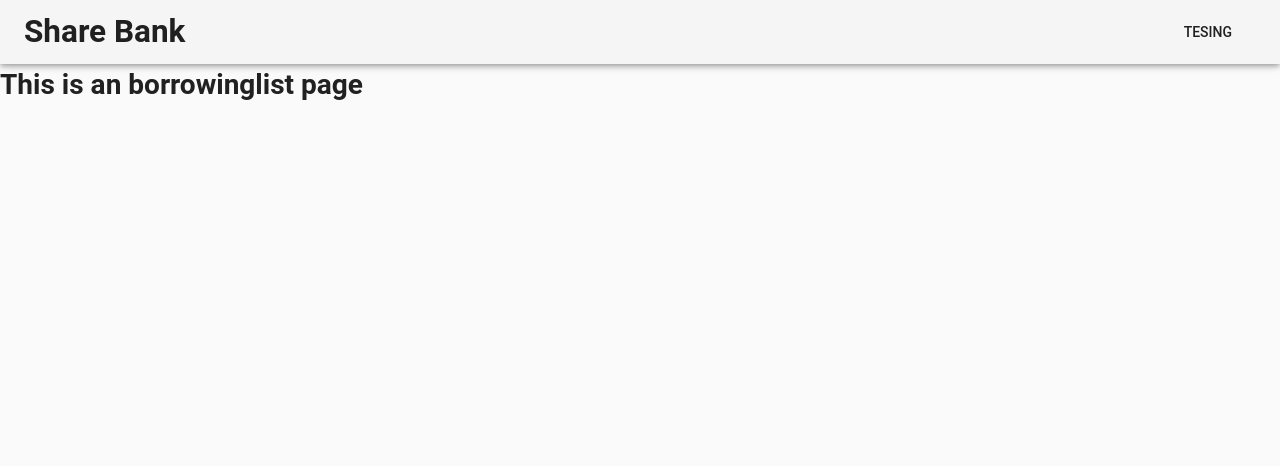
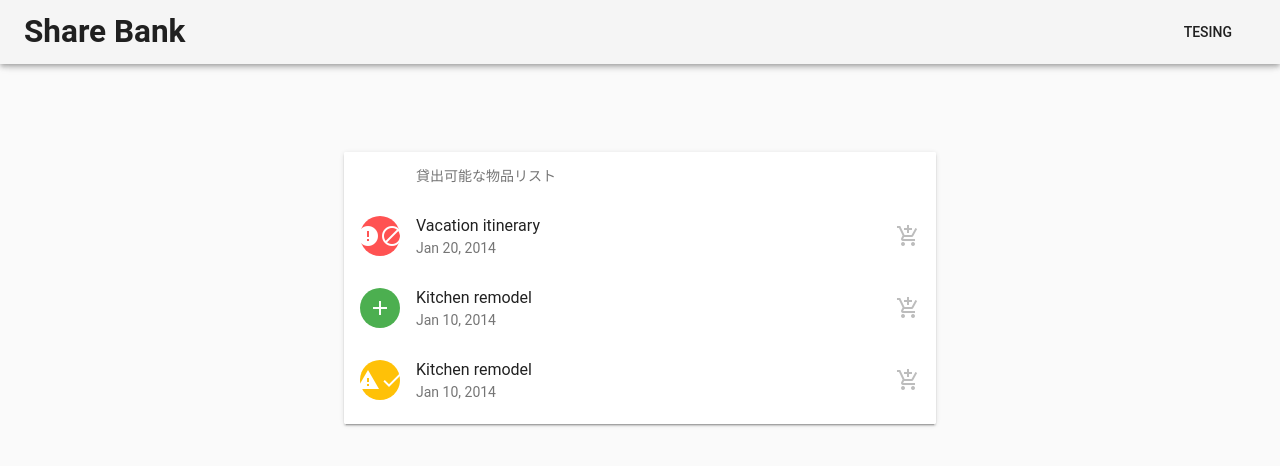
Before and after one commit to i80486dx2/ShareBank, a Vue app: page /borrowing-list in a window 1280 px wide. Shown: the top 466 px of the page. Built offline with nearby package versions, Linux system fonts and the light colour scheme; a small style sheet from the web is missing.

Commit message:
add prototype

```diff
--- a/src/views/BorrowingList.vue
+++ b/src/views/BorrowingList.vue
@@ -1,7 +1,40 @@
 <template>
-  <div class="about">
-    <h1>This is an borrowinglist page</h1>
-  </div>
+<div>
+  <v-spacer></v-spacer>
+  <v-layout row>
+    <v-flex xs12 sm6 offset-sm3 style="position: relative;top: 20%;">
+      <v-container style="position: relative;top: 20%;" class="text-md-center">
+      <v-card>
+        <v-list two-line subheader>
+          <v-subheader inset>貸出可能な物品リスト</v-subheader>
+
+          <v-list-tile
+            v-for="item in items2"
+            :key="item.title"
+            avatar
+            @click=""
+          >
+            <v-list-tile-avatar>
+              <v-icon :class="[item.iconClass]">{{ item.icon }}</v-icon>
+            </v-list-tile-avatar>
+
+            <v-list-tile-content>
+              <v-list-tile-title>{{ item.title }}</v-list-tile-title>
+              <v-list-tile-sub-title>{{ item.subtitle }}</v-list-tile-sub-title>
+            </v-list-tile-content>
+
+            <v-list-tile-action>
+              <v-btn icon ripple>
+                <v-icon color="grey lighten-1">add_shopping_cart</v-icon>
+              </v-btn>
+            </v-list-tile-action>
+          </v-list-tile>
+        </v-list>
+      </v-card>
+      </v-container>
+    </v-flex>
+  </v-layout>
+</div>
 </template>
 
 <script>
@@ -13,18 +46,24 @@ export default {
   data () {
     return {
       db: firebase.firestore(),
+      recipts: [],
+      items2: [
+          { icon: 'block', iconClass: 'error white--text', title: 'Vacation itinerary', subtitle: 'Jan 20, 2014' },
+          { icon: 'add', iconClass: 'success white--text', title: 'Kitchen remodel', subtitle: 'Jan 10, 2014'},
+          { icon: 'done', iconClass: 'warning white--text', title: 'Kitchen remodel', subtitle: 'Jan 10, 2014'}
+      ]
     }
   },
   methods: {
-      pushRecipt(propertyId, dueDate) {
-        this.db.collection("receipts").add({
-            propertyId: firebase.auth().currentUser.uid,
-            dueDate: dueDate
-        })
-        .catch(function(error) {
-            console.error("Error adding document: ", error);
+    watchBorrowingList() {
+      this.db.collection("receipts")
+      .onSnapshot((snapshot) => {
+        this.recipts = {};
+        snapshot.forEach((doc) => {
+          this.recipts[doc.data().propertyId] = doc.data();
         });
-      }
+      });
+    }
   }
 }
 </script>
--- a/src/views/ChoseBorrowing.vue
+++ b/src/views/ChoseBorrowing.vue
@@ -16,14 +16,15 @@ export default {
     }
   },
   mounted: function() {
-    this.pushRecipt("4PLxxhKIRYE9iKpET2T8", new Date());
+    this.pushRecipt("4PLxxhKIRYE9iKpET2T8", "テスト", new Date());
   },
   methods: {
-      pushRecipt(propertyId, dueDate) {
+      pushRecipt(propertyId, propertyName, dueDate) {
         this.db.collection("receipts").doc(propertyId).set({
             propertyId: propertyId,
             personId: firebase.auth().currentUser.uid,
-            dueDate: dueDate
+            dueDate: dueDate,
+            propertyName: propertyName
         })
         .catch(function(error) {
             console.error("Error adding document: ", error);
```
